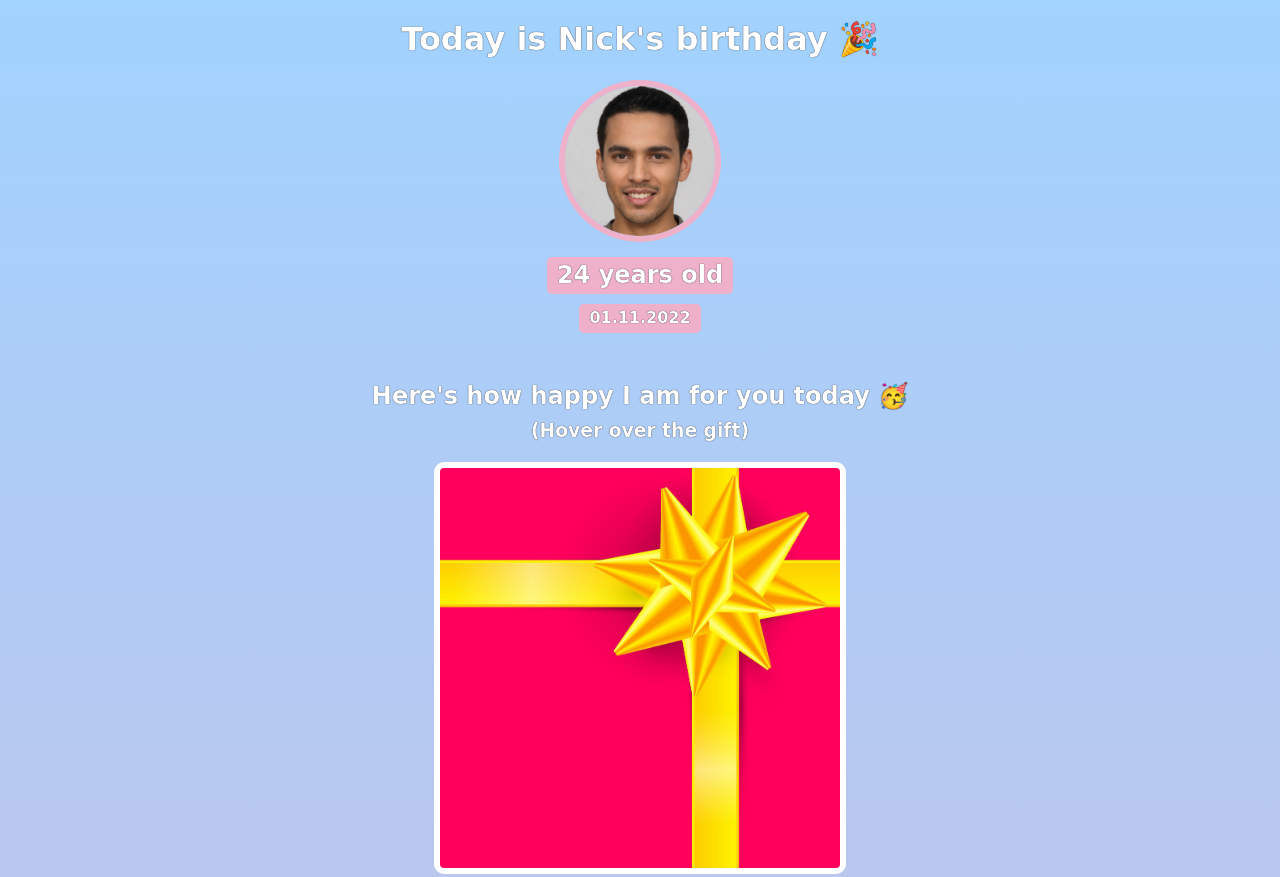
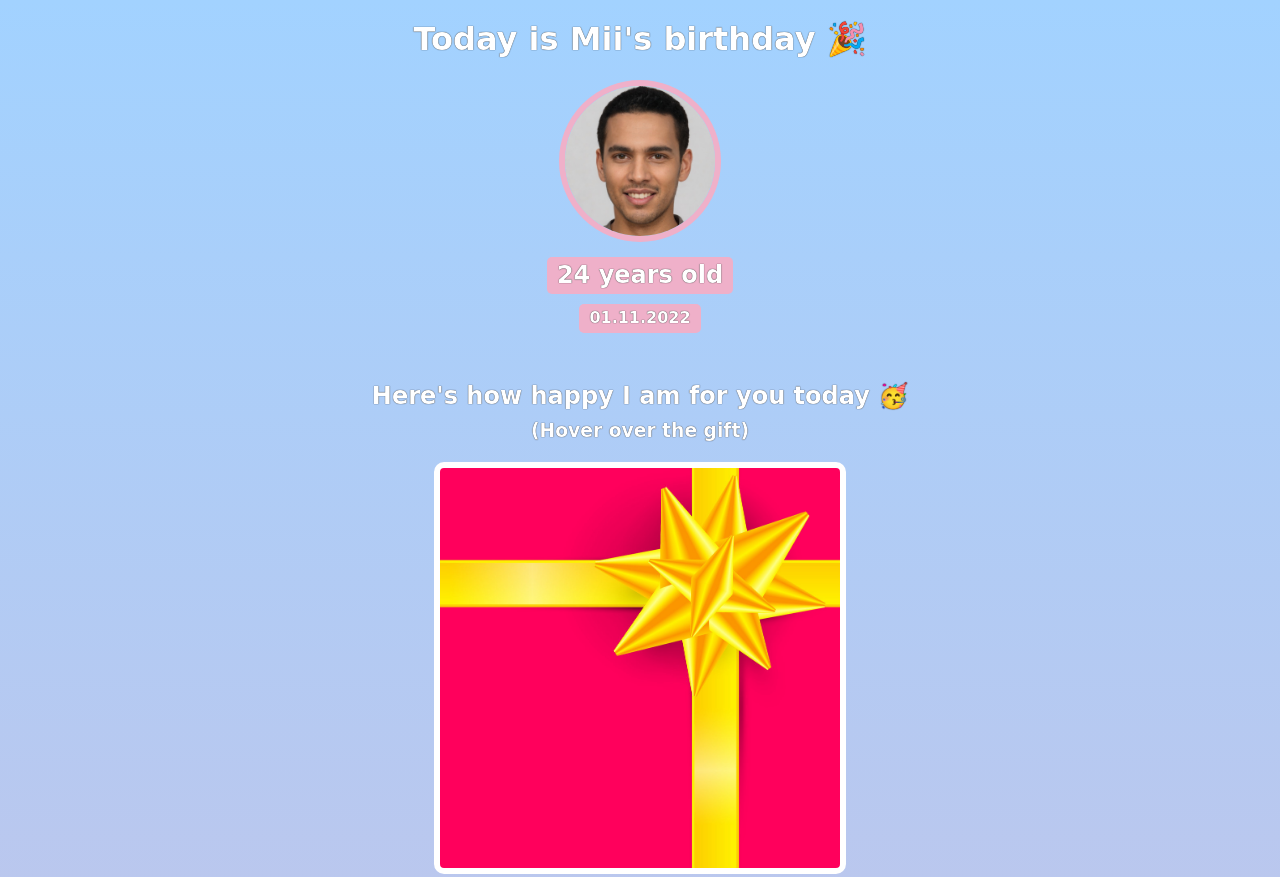
Before and after one commit to superhacker007/birthday, a plain HTML site: page index.html in a window 1280 px wide. Shown: the top 877 px of the page. Drawn offline with nearby package versions, Linux system fonts and the light colour scheme; a web font is replaced by a local one.

Commit message:
Update index.html

```diff
--- a/index.html
+++ b/index.html
@@ -7,7 +7,7 @@
     </head>
     <body>
         <div id="header">
-            <h1>Today is Nick's birthday 🎉</h1>
+            <h1>Today is Mii's birthday 🎉</h1>
             <img id="bff-img" src="images/nick.jpg">
             <h2 id="bday-age">24 years old</h2>
             <h4 id="bday-date">01.11.2022</h4>
```
